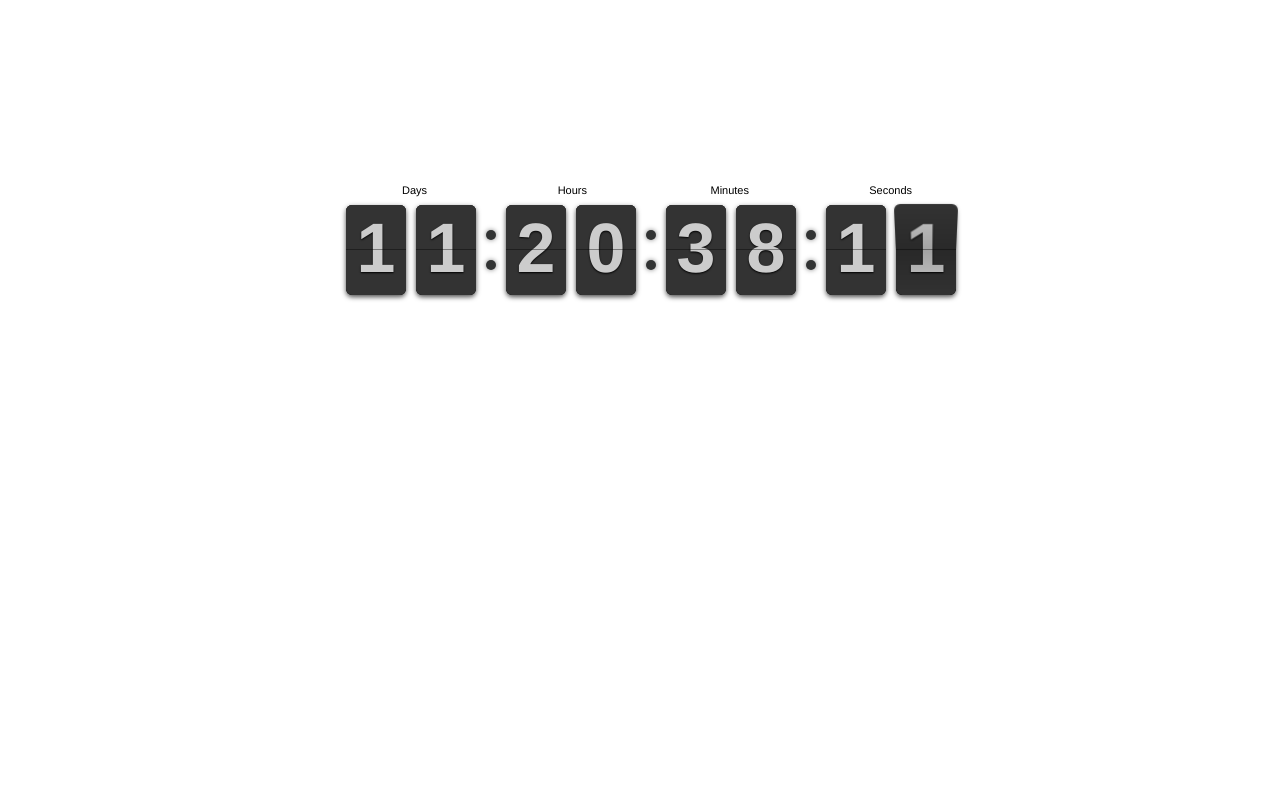
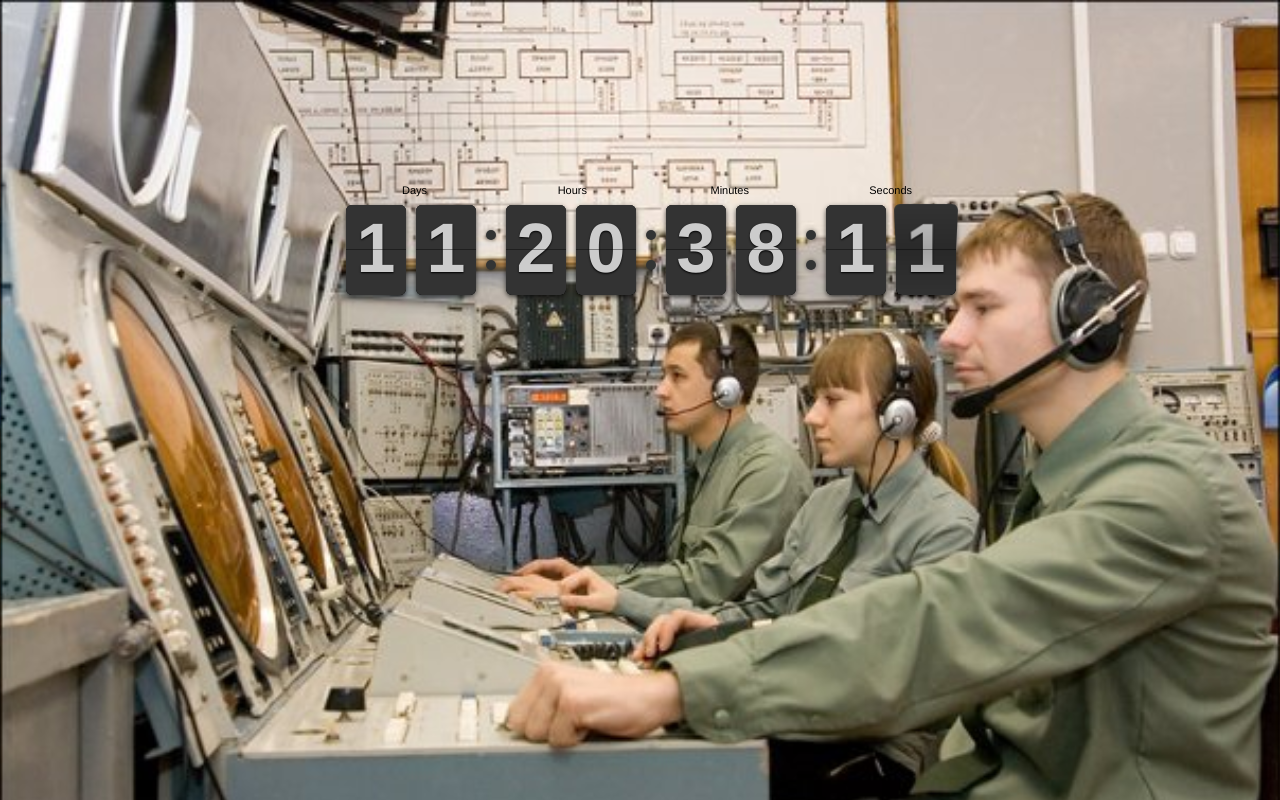
Before and after one commit to EdwardGray/voenka, a plain HTML site: page static/index.html in a window 1280 px wide. Shown: the top 800 px of the page. Drawn offline with Linux system fonts and the light colour scheme.

Commit message:
add new images

```diff
--- a/static/index.html
+++ b/static/index.html
@@ -9,6 +9,18 @@
 	<meta charset="utf-8">
 
 	<title>Военка-тайм</title>
+	<style>
+		html { height: 100%; }
+   		body
+		{
+    		margin: 0; /* Убираем отступы */
+    		height: 100%; /* Высота страницы */
+    		background: url(img/voenkaTime.jpg); /* Параметры фона */
+    		background-size: cover; /* Фон занимает всю доступную площадь */
+   		}
+	</style>
+
+
 	<meta name="description" content="">
 
 	<link rel="shortcut icon" href="img/favicon/favicon.ico" type="image/x-icon">
```
Also changed, not shown: static/img/camoflauge.jpg (added), static/img/rls.jpg (added), static/img/voenkaTime.jpg (added).
